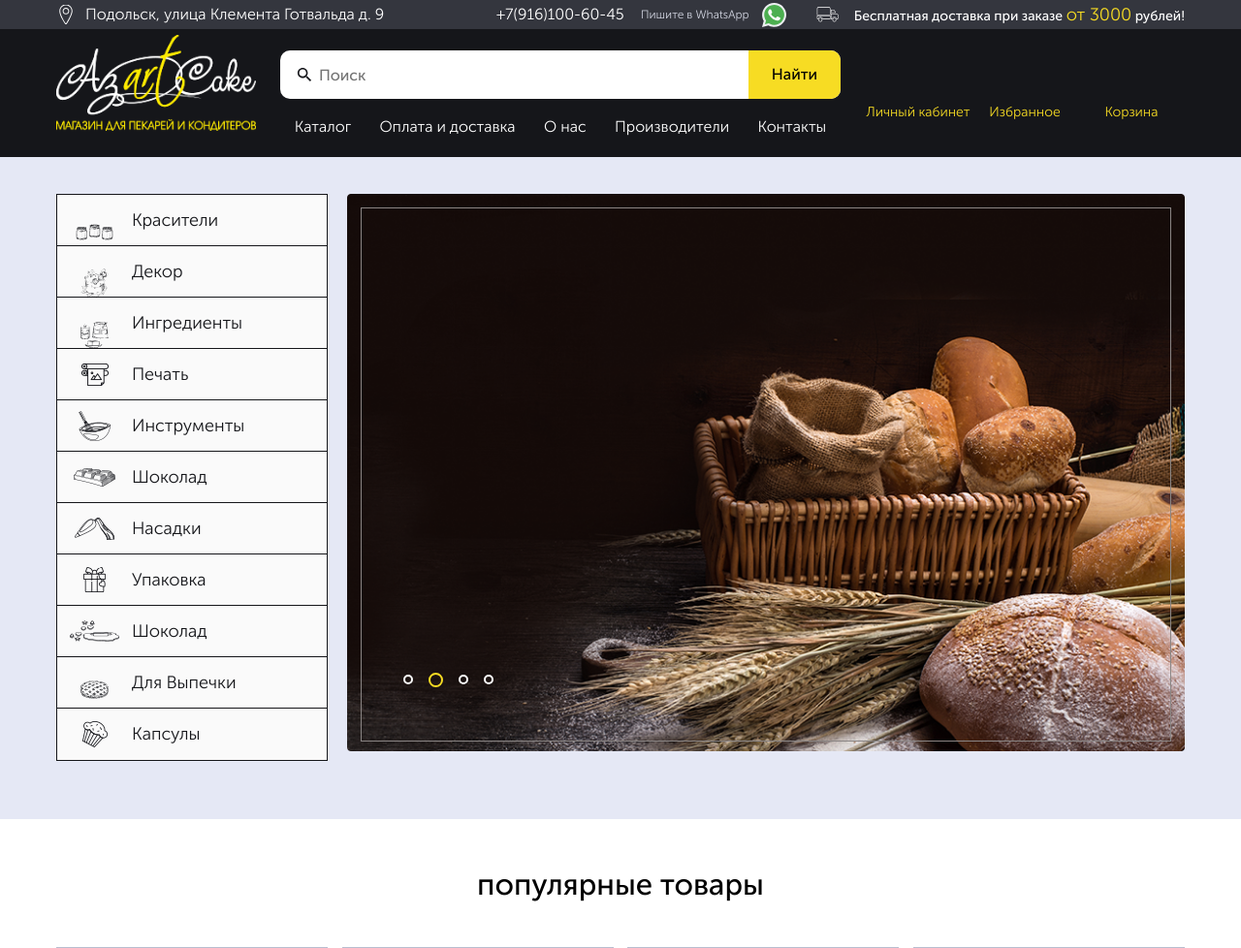
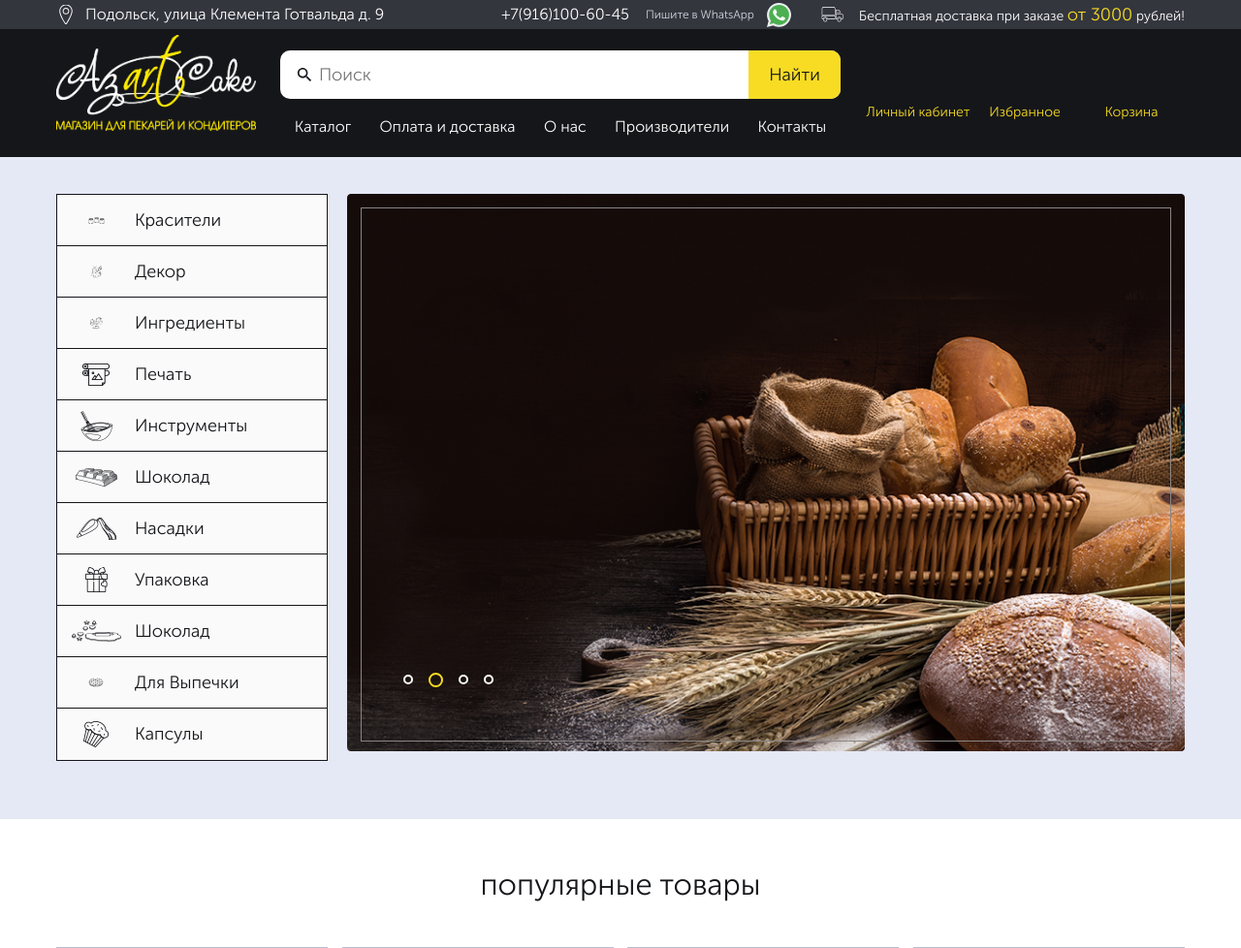
Before and after one commit to algo-inc/azart-cake, a PHP site: page / in a window 1280 px wide. Shown: the top 978 px of the page at 97% size. Run offline with PHP 8.4, Linux system fonts and the light colour scheme.

Commit message:
first menu level

```diff
--- a/index.html
+++ b/index.html
@@ -135,143 +135,63 @@
     <div class="container">
         <nav class="main-nav">
             <div class="item">
-                <div class="img"><img src="/img/icons/krasitely.svg" alt="">
-                </div>
                 <a href="">
+                    <div class="image-wrapper">
+                        <img class="image" src="/img/icons/krasitely.svg" alt="">
+                    </div>
                     Красители</a>
-                <div class="sub-items">
-                    <div class="item">
-                        <div class="img">
-                            <img src="/img/icons/krasitely.svg" alt="">
-                        </div>
-                        <a href="">Красители</a>
-                    </div>
-                    <div class="item">
-                        <div class="img">
-                            <img src="/img/icons/krasitely.svg" alt="">
-                        </div>
-                        <a href="">Красители</a>
-                    </div>
-                    <div class="item">
-                        <div class="img">
-                            <img src="/img/icons/krasitely.svg" alt="">
-                        </div>
-                        <a href="">Красители</a>
-                    </div>
-                    <div class="item">
-                        <div class="img">
-                            <img src="/img/icons/krasitely.svg" alt="">
-                        </div>
-                        <a href="">Красители</a>
-                    </div>
-                    <div class="item">
-                        <div class="img">
-                            <img src="/img/icons/krasitely.svg" alt="">
-                        </div>
-                        <a href="">Красители</a>
-                    </div>
-                    <div class="item">
-                        <div class="img">
-                            <img src="/img/icons/krasitely.svg" alt="">
-                        </div>
-                        <a href="">Красители</a>
-                    </div>
-                    <div class="item">
-                        <div class="img">
-                            <img src="/img/icons/krasitely.svg" alt="">
-                        </div>
-                        <a href="">Красители</a>
-                    </div>
-                    <div class="item">
-                        <div class="img">
-                            <img src="/img/icons/krasitely.svg" alt="">
-                        </div>
-                        <a href="">Красители</a>
-                    </div>
-                    <div class="item">
-                        <div class="img">
-                            <img src="/img/icons/krasitely.svg" alt="">
-                        </div>
-                        <a href="">Красители</a>
-                    </div>
-                    <div class="item">
-                        <div class="img">
-                            <img src="/img/icons/krasitely.svg" alt="">
-                        </div>
-                        <a href="">Красители</a>
-                    </div>
-                    <div class="item">
-                        <div class="img">
-                            <img src="/img/icons/krasitely.svg" alt="">
-                        </div>
-                        <a href="">Красители</a>
-                    </div>
-                    <div class="item">
-                        <div class="img">
-                            <img src="/img/icons/krasitely.svg" alt="">
-                        </div>
-                        <a href="">Красители</a>
-                    </div>
-                </div>
+                <div class="sub-items"></div>
             </div>
             <div class="item">
-                <div class="img">
-                    <img src="/img/icons/ukrashenia.svg" alt="">
-                </div>
-                <a href="">Декор</a>
+                <a href="">
+                    <div class="image-wrapper"><img src="/img/icons/ukrashenia.svg" class="image" alt=""></div>
+                    Декор</a>
             </div>
             <div class="item">
-                <div class="img">
-                    <img src="/img/icons/ingredienty.svg" alt="">
-                </div>
-                <a href="">Ингредиенты</a></div>
+                <a href="">
+                    <div class="image-wrapper"><img src="/img/icons/ingredienty.svg" alt="" class="image"></div>
+                    Ингредиенты</a></div>
             <div class="item">
-                <div class="img">
-                    <img src="/img/icons/print.png" alt="">
-                </div>
-                <a href="">Печать</a>
+                <a href="">
+                    <div class="image-wrapper"><img class="image" src="/img/icons/print.png" alt=""></div>
+                    Печать</a>
             </div>
             <div class="item">
-                <div class="img">
-                    <img src="/img/icons/tools.png" alt="">
-                </div>
-                <a href="">Инструменты</a>
+                <a href="">
+                    <div class="image-wrapper"><img class="image" src="/img/icons/tools.png" alt=""></div>
+                    Инструменты</a>
             </div>
             <div class="item">
-                <div class="img">
-                    <img src="/img/icons/chocolate.png" alt="">
-                </div>
-                <a href="">Шоколад</a>
+                <a href="">
+                    <div class="image-wrapper"><img class="image" src="/img/icons/chocolate.png" alt=""></div>
+                    Шоколад</a>
             </div>
             <div class="item">
-                <div class="img">
-                    <img src="/img/icons/nozzles.png" alt="">
-                </div>
-                <a href="">Насадки</a>
+                <a href="">
+                    <div class="image-wrapper"><img class="image" src="/img/icons/nozzles.png" alt=""></div>
+                    Насадки
+                </a>
             </div>
             <div class="item">
-                <div class="img">
-                    <img src="/img/icons/packaging.png" alt="">
-                </div>
-                <a href="">Упаковка</a>
+                <a href="">
+                    <div class="image-wrapper"><img class="image" src="/img/icons/packaging.png" alt=""></div>
+                    Упаковка</a>
             </div>
             <div class="item">
-                <div class="img">
-                    <img src="/img/icons/mastic.png" alt="">
-                </div>
-                <a href="">Шоколад</a>
+                <a href="">
+                    <div class="image-wrapper"><img class="image" src="/img/icons/mastic.png" alt=""></div>
+                    Шоколад</a>
             </div>
             <div class="item">
-                <div class="img">
-                    <img src="/img/icons/vipechka.svg" alt="">
-                </div>
-                <a href="">Для Выпечки</a>
+                <a href="">
+                    <div class="image-wrapper"><img class="image" src="/img/icons/vipechka.svg" alt=""></div>
+                    Для Выпечки
+                </a>
             </div>
             <div class="item">
-                <div class="img">
-                    <img src="/img/icons/caps.png" alt="">
-                </div>
-                <a href="">Капсулы</a>
+                <a href="">
+                    <div class="image-wrapper"><img src="/img/icons/caps.png" class="image" alt=""></div>
+                    Капсулы</a>
             </div>
         </nav>
         <div class="main-banner-block-wrapper">
--- a/styles/main/reset.scss
+++ b/styles/main/reset.scss
@@ -68,7 +68,7 @@ select {
   font: inherit;
 }
 
-*:not(a) {
+div, span {
   color: inherit;
   font-size: inherit;
   font-weight: inherit;
--- a/styles/style.css
+++ b/styles/style.css
@@ -68,7 +68,7 @@ select {
   font: inherit;
 }
 
-*:not(a) {
+div, span {
   color: inherit;
   font-size: inherit;
   font-weight: inherit;
@@ -341,6 +341,22 @@ a:hover {
   width: 100%;
   display: flex;
   align-items: center;
+  position: relative;
+  padding-left: 80px;
+}
+.main-nav .item .image {
+  margin: auto;
+  max-height: 33px;
+  width: auto;
+  max-width: 100%;
+}
+.main-nav .item .image-wrapper {
+  position: absolute;
+  display: flex;
+  left: 0;
+  top: 0;
+  height: 100%;
+  width: 80px;
 }
 .main-nav .item:not(:last-child) {
   border-bottom: 1px solid var(--color-dark);
@@ -364,22 +380,10 @@ a:hover {
   max-width: 280px;
   border: none;
 }
-.main-nav .item .sub-item {
-  position: absolute;
-  display: flex;
-}
 .main-nav .item a {
   width: 100%;
   text-decoration: none;
   color: var(--color-dark);
-}
-.main-nav .item .img {
-  max-width: 77px;
-  width: 100%;
-  margin: auto;
-}
-.main-nav .item img {
-  margin: auto;
 }
 
 .popular {
```
Also changed, not shown: styles/components/navigation.scss (+17 -17 lines), 1 other file.
